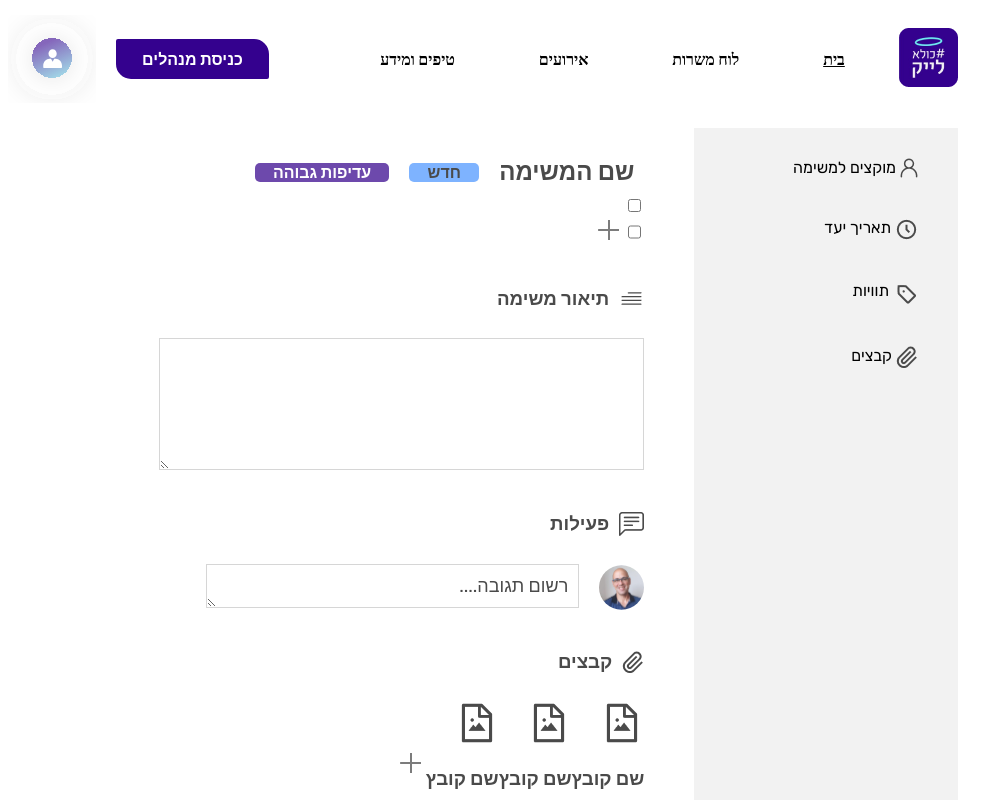
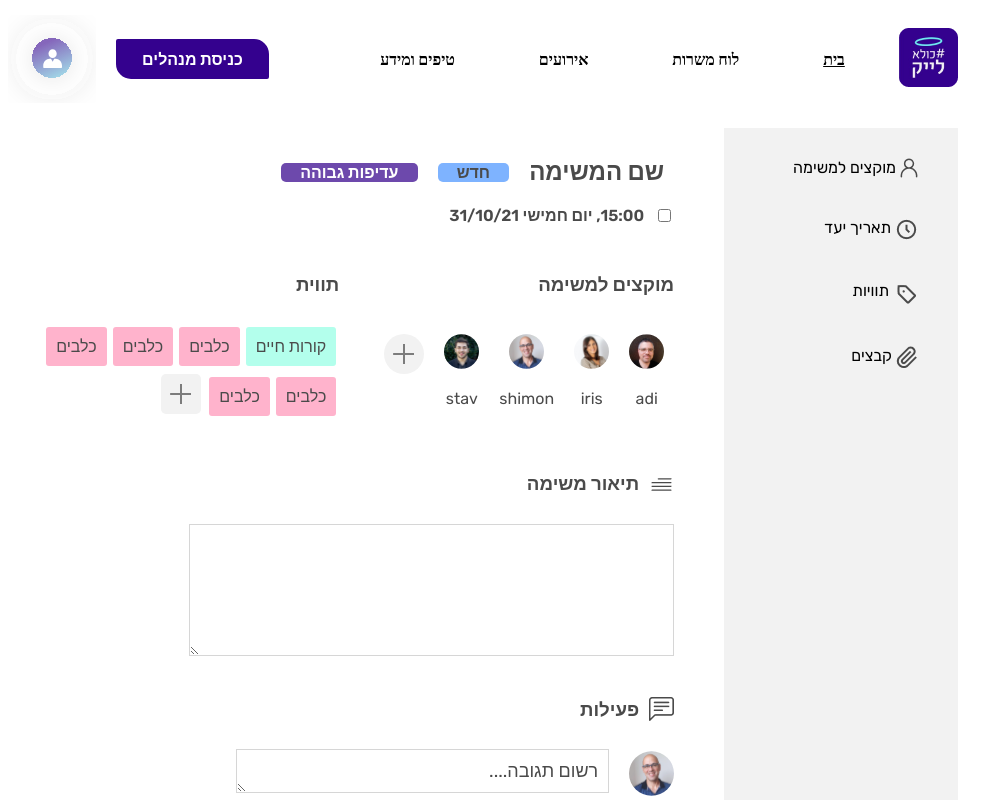
Before and after one commit to avraham186/coola-like, a React (Create React App) app: page / in a window 1280 px wide. Shown: the top 800 px of the page, without its empty margins (162-1151 px from the left). Built offline with nearby package versions, Linux system fonts and the light colour scheme.

Commit message:
fixing ui tasks

```diff
--- a/src/assets/cmps/tasks-page/_new-task-sidebar.scss
+++ b/src/assets/cmps/tasks-page/_new-task-sidebar.scss
@@ -4,7 +4,6 @@
     font-family: Rubik-regular;
     direction: rtl;
     width: 30%;
-    height: 100%;
     padding: 30px 40px 10px 0px;
 
     .sidebar-container {
--- a/src/assets/cmps/tasks-page/new-task.scss
+++ b/src/assets/cmps/tasks-page/new-task.scss
@@ -1,64 +1,13 @@
-.main-task {
-    height: 100vh;
-}
+.new-task {
 
-.new-task {
     // border: 1px dotted black;
     direction: rtl;
     font-family: Rubik, sans-serif;
     font-style: normal;
     padding: 20px 50px 20px 40px;
     color: #4A4A4A;
-    width: 70%;
 
-    .assigned-task {
-        .span img {
-            border: 50%;
-            background-color: $plusBackground;
-        }
-    }
-
-    .attachments-task {
-        .attachments-container {
-            .each-file-task {
-                margin-left: 25px;
-                text-align: center;
-
-                span:hover {
-                    cursor: pointer;
-                }
-            }
-
-            span img {
-                background-color: $plusBackground;
-                padding: 8px;
-            }
-
-            span img:hover {
-                cursor: pointer;
-            }
-        }
-
-    }
-
-    textarea {
-        font-family: Rubik, sans-serif;
-        font-style: normal;
-        align-items: center;
-        color: #4A4A4A;
-        font-size: 18px;
-        padding: 10px;
-        border: 1px solid #D6D6D6;
-    }
-
-    .headlines-task {
-        margin-top: 20px;
-        margin-bottom: 10px;
-
-        img {
-            margin-left: 10px;
-        }
-    }
+    .new-task-container {}
 
     .new-task-title {
         text-align: right;
@@ -88,14 +37,109 @@
         }
     }
 
+    .headlines-task {
+        margin-top: 20px;
+        margin-bottom: 10px;
+
+        img {
+            margin-left: 10px;
+        }
+    }
+
+    textarea {
+        font-family: Rubik, sans-serif;
+        font-style: normal;
+        align-items: center;
+        color: #4A4A4A;
+        font-size: 18px;
+        padding: 10px;
+        border: 1px solid #D6D6D6;
+    }
+
+    .labels {
+        max-width: 800px;
+
+        .labels-container {
+            flex-wrap: wrap;
+
+            span p {
+                padding: 10px;
+                margin: 3px;
+                border-radius: 3px;
+            }
+
+            span img {
+                padding: 5px;
+                margin: 5px;
+                border-radius: 5px;
+                background-color: $plusBackground;
+                cursor: pointer;
+            }
+
+            span img:hover {
+                background-color: rgba($plusBackground, 0.7);
+            }
+        }
+    }
+
+
+    .assigned-task {
+        margin-left: 35px;
+
+        object {
+            width: 35px;
+        }
+
+        span {
+            text-align: center;
+            margin: 10px;
+        }
+
+        span img {
+            border-radius: 50%;
+            padding: 5px;
+            background-color: $plusBackground;
+            cursor: pointer;
+        }
+
+        span img:hover {
+            background-color: rgba($plusBackground, 0.7);
+        }
+    }
+
     .chat-task {
         object {
             width: 45px;
             height: 45px;
             margin-left: 20px;
         }
+    }
 
+    .attachments-container {
+        max-width: 400px;
+        flex-wrap: wrap;
 
+        .each-file-task {
+
+            margin: 15px;
+            text-align: center;
+
+            span:hover {
+                cursor: pointer;
+            }
+        }
+
+        span img {
+            background-color: $plusBackground;
+            padding: 5px;
+            margin: 15px;
+            border-radius: 5px;
+            cursor: pointer;
+        }
+
+        span img:hover {
+            background-color: rgba($plusBackground, 0.7);
+        }
     }
 
     .submit-task {
@@ -109,9 +153,14 @@
             border-radius: 2px 15px;
             font-size: 1em;
             padding: 1% 6% 1% 6%;
-            margin: 60px 60px 60px 10px;
+            margin: 80px 60px 60px 10px;
             color: white;
             text-decoration: none;
+            transition: 0.5s;
+        }
+
+        span:hover {
+            background-color: rgba($clr7, 0.85);
         }
     }
 }
--- /dev/null
+++ b/src/assets/images/founders-imgs/index.js
@@ -0,0 +1,4 @@
+export { default as adi } from './adi.svg';
+export { default as iris } from './iris.svg';
+export { default as stav } from './stav.svg';
+export { default as shimon } from './shimon.svg';
--- a/src/cmps/tasks/ContentTask.jsx
+++ b/src/cmps/tasks/ContentTask.jsx
@@ -5,41 +5,74 @@ import {
   attachment_icon,
 } from "../../assets/images/icons";
 
-
 import {
   AssignedTask,
   AttachmentsTask,
   HeadlinesTask,
+  Labels,
   TextArea,
 } from "./UtilsTask";
-import shimon from "../../assets/images/founders-imgs/shimon.svg";
+import { adi, stav, shimon, iris } from "../../assets/images/founders-imgs";
 
 export const ContentTask = ({
   nameTask = "שם המשימה",
   taskMode = "חדש",
   priorityTask = "עדיפות גבוהה",
+  dueDate = "15:00, יום חמישי 31/10/21",
   files,
   comments,
 }) => {
   return (
     <div className="new-task">
+      <div className="new-task-container">
         <div className="new-task-title flex align-center">
           <h2>{nameTask}</h2>
           <span id="task-mode">{taskMode}</span>
           <span id="priority-task">{priorityTask}</span>
         </div>
 
-      <div className="due-date-task flex">
+        <div className="due-date-task flex align-center">
           <input type="checkbox" />
+          <h4 style={{ margin: "10px" }}>{dueDate}</h4>
         </div>
-      <div className="assigned-task flex">
-        <input type="checkbox" />
-        <AssignedTask />
+
+        <div className="labels-assigned flex">
+          <div className="assigned-task">
+            <HeadlinesTask title="מוקצים למשימה" />
+            <AssignedTask
+              areAssigned={[
+                { name: "adi", img: adi },
+                { name: "iris", img: iris },
+                { name: "shimon", img: shimon },
+                { name: "stav", img: stav },
+              ]}
+            />
           </div>
+          <div className="labels">
+            <HeadlinesTask title="תווית" />
+            <Labels
+              labels={[
+                { name: "קורות חיים", color: "#b3ffec" },
+                { name: "כלבים", color: "#ffb3cc" },
+                { name: "כלבים", color: "#ffb3cc" },
+                { name: "כלבים", color: "#ffb3cc" },
+                { name: "כלבים", color: "#ffb3cc" },
+                { name: "כלבים", color: "#ffb3cc" },
+              ]}
+            />
+          </div>
+        </div>
+
         <div className="description-task">
           <HeadlinesTask title="תיאור משימה" icon={description_mission} />
-        <TextArea id="description-area" name="description" rows="5" cols="40" />
+          <TextArea
+            id="description-area"
+            name="description"
+            rows="5"
+            cols="40"
+          />
         </div>
+
         <div className="chat-task">
           <HeadlinesTask title="פעילות" icon={chat_logo} />
           <div className="flex align-center">
@@ -52,6 +85,7 @@ export const ContentTask = ({
               text="רשום תגובה...."
             />
           </div>
+
           <div className="attachment-task">
             <HeadlinesTask title="קבצים" icon={attachment_icon} />
             <AttachmentsTask
@@ -63,6 +97,8 @@ export const ContentTask = ({
             />
           </div>
         </div>
+      </div>
+
       <div className="submit-task">
         <span>שמור וסגור</span>
       </div>
--- a/src/cmps/tasks/UtilsTask.js
+++ b/src/cmps/tasks/UtilsTask.js
@@ -1,24 +1,41 @@
 import React from 'react';
 import { attachment_image, plus_sign } from '../../assets/images/icons';
+
 
 export const HeadlinesTask = ({ title, icon }) => {
     return (
         <div className="headlines-task flex align-center">
-            <img src={icon} alt="image crush" />
+            {icon && <img src={icon} alt="image crush" />}
             <h3>{title}</h3>
         </div>
     )
 }
-export const AssignedTask = (areAssigned) => {
+export const Labels = ({ labels }) => {
     return (
-        <div>
-            {/* {
-                areAssigned.map(person => {
-                    return <div>
+        <div className="labels-container flex align-center">
+            {labels.map(({ name, color }, i) => {
+                return (
+                    <span>
+                        <p style={{ background: color }}>{name}</p>
+                    </span>
 
-                    </div>
-                })
-            } */}
+                )
+            })}
+            <span><img src={plus_sign} alt="square plus" /></span>
+        </div>
+    )
+}
+
+export const AssignedTask = ({ areAssigned }) => {
+    return (
+        <div className="flex ">
+            {areAssigned.map(person => {
+                return <span className="justify-center align-center">
+                    <object data={person.img} type="image/svg+xml" />
+                    <p>{person.name}</p>
+                </span>
+            })
+            }
             <span><img src={plus_sign} alt="circle plus" /></span>
         </div>
     )
```
Lines whose indentation alone changed are shown as unchanged.
